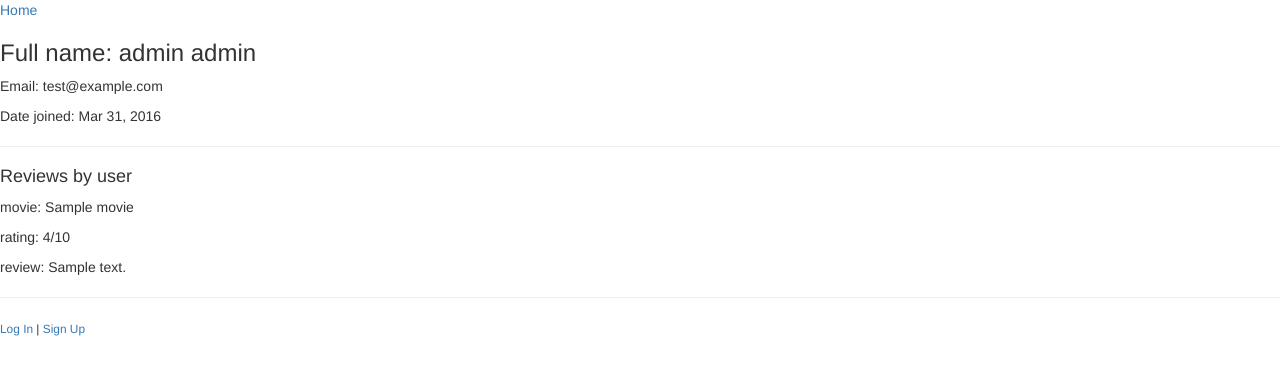
After one commit to johnny-hsiao/rotten-mangoes, a Rails app: page /users/1 in a window 1280 px wide. The commit adds this page. Shown: the top 375 px of the page. Run offline with Rails 7, Linux system fonts and the light colour scheme; tables that the repository leaves empty hold one stand-in row (values such as "Sample post"); style sheets or scripts are compiled from the project's sources; some libraries are stand-ins or nearby versions.

Commit message:
finish feature user-profile

```diff
--- a/app/controllers/users_controller.rb
+++ b/app/controllers/users_controller.rb
@@ -14,6 +14,11 @@ class UsersController < ApplicationController
     end
   end
 
+  def show
+    @user = User.find(params[:id])
+    @reviews = @user.reviews
+  end
+
   protected
 
   def user_params
--- a/app/models/movie.rb
+++ b/app/models/movie.rb
@@ -14,7 +14,8 @@ class Movie < ActiveRecord::Base
   def self.search_title(title)
     where("title LIKE ?", "%#{title}%")
   end
-  def self.search_dir(director)
+
+  def self.search_director(director)
     where("director LIKE ?", "%#{director}%")
   end
 
--- a/app/views/layouts/_footer.html.erb
+++ b/app/views/layouts/_footer.html.erb
@@ -1,7 +1,7 @@
 <footer>
   <small>
     <% if current_user %>
-      Signed in as <%= current_user.full_name %> ( <%= link_to "Log Out", session_path("current"), method: :delete %> <%= link_to "Admin Page", admin_users_path if current_user.is_admin? %>)
+      Signed in as <%= link_to current_user.full_name, user_path(current_user) %> ( <%= link_to "Log Out", session_path("current"), method: :delete %> <%= link_to "Admin Page", admin_users_path if current_user.is_admin? %>)
     <% else %>
       <%= link_to "Log In", new_session_path %> | <%= link_to "Sign Up", new_user_path %>
     <% end %>
--- a/app/views/movies/show.html.erb
+++ b/app/views/movies/show.html.erb
@@ -16,6 +16,7 @@
   <% @movie.reviews.each do |review| %>
     <p><%= review.text %></p>
     <p><%= review.rating_out_of_ten %>/10</p>
+    <p><%= link_to review.user.full_name, user_path(review.user) %> </p>
 
 
     <small>- <%= review.user.full_name %></small><br/>
--- /dev/null
+++ b/app/views/users/show.html.erb
@@ -0,0 +1,16 @@
+<%= link_to "Home", root_path %>
+<!--  (<%= link_to "edit", edit_admin_user_path(@user) %>) -->
+<h3>Full name: <%= @user.full_name %></h3>
+<p>Email: <%= @user.email %></p>
+<p>Date joined: <%= formatted_date(@user.created_at) %></p>
+
+<hr>
+
+<h4>Reviews by user</h4>
+
+<% @reviews.each do |review| %>
+  <p>movie: <%= review.movie.title %></p>
+  <p>rating: <%= review.rating_out_of_ten %>/10</p>
+  <p>review: <%= review.text %></p>
+  <hr>
+<% end %>
--- a/config/routes.rb
+++ b/config/routes.rb
@@ -4,7 +4,7 @@ RottenMangoes::Application.routes.draw do
   resources :movies do
     resources :reviews, only: [:new, :create]
   end
-  resources :users, only: [:new, :create]
+  resources :users, only: [:new, :create, :show]
   resource :session, only: [:new, :create, :destroy]
   root to: 'movies#index'
 
```
